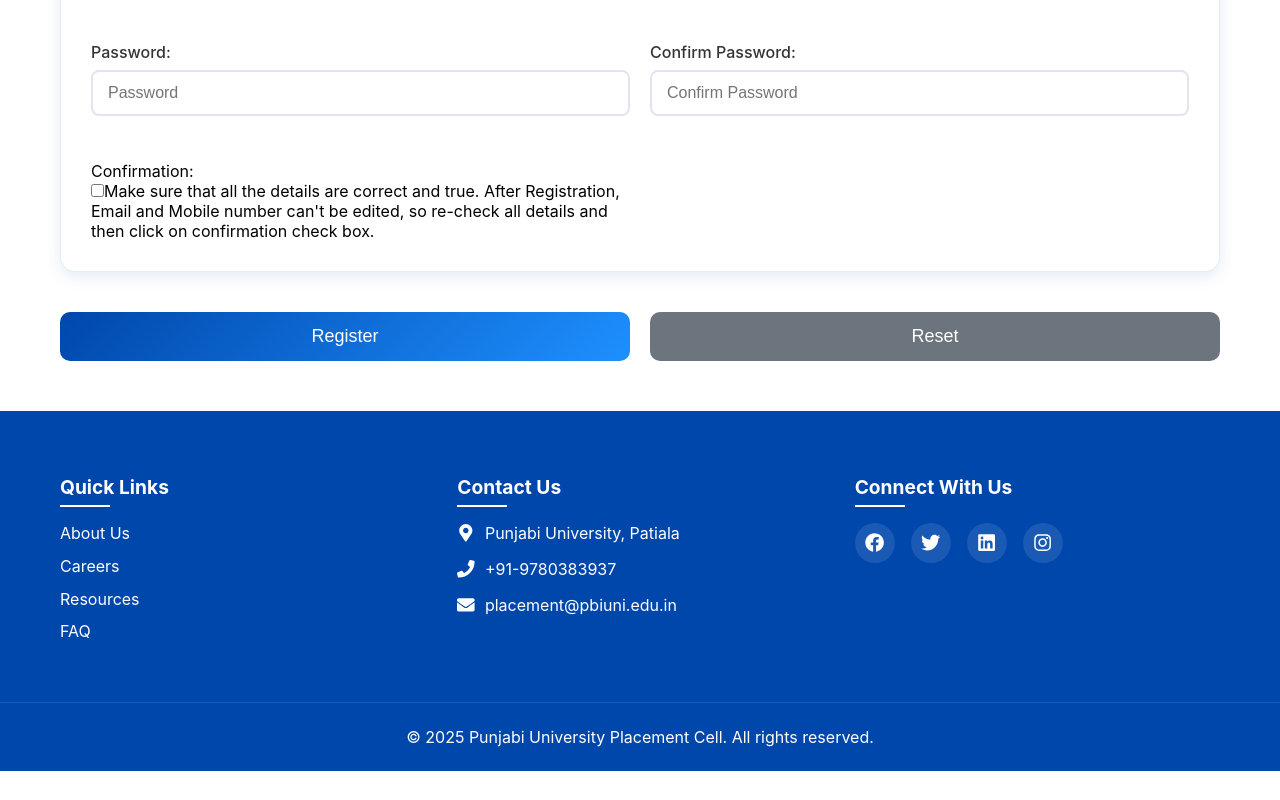
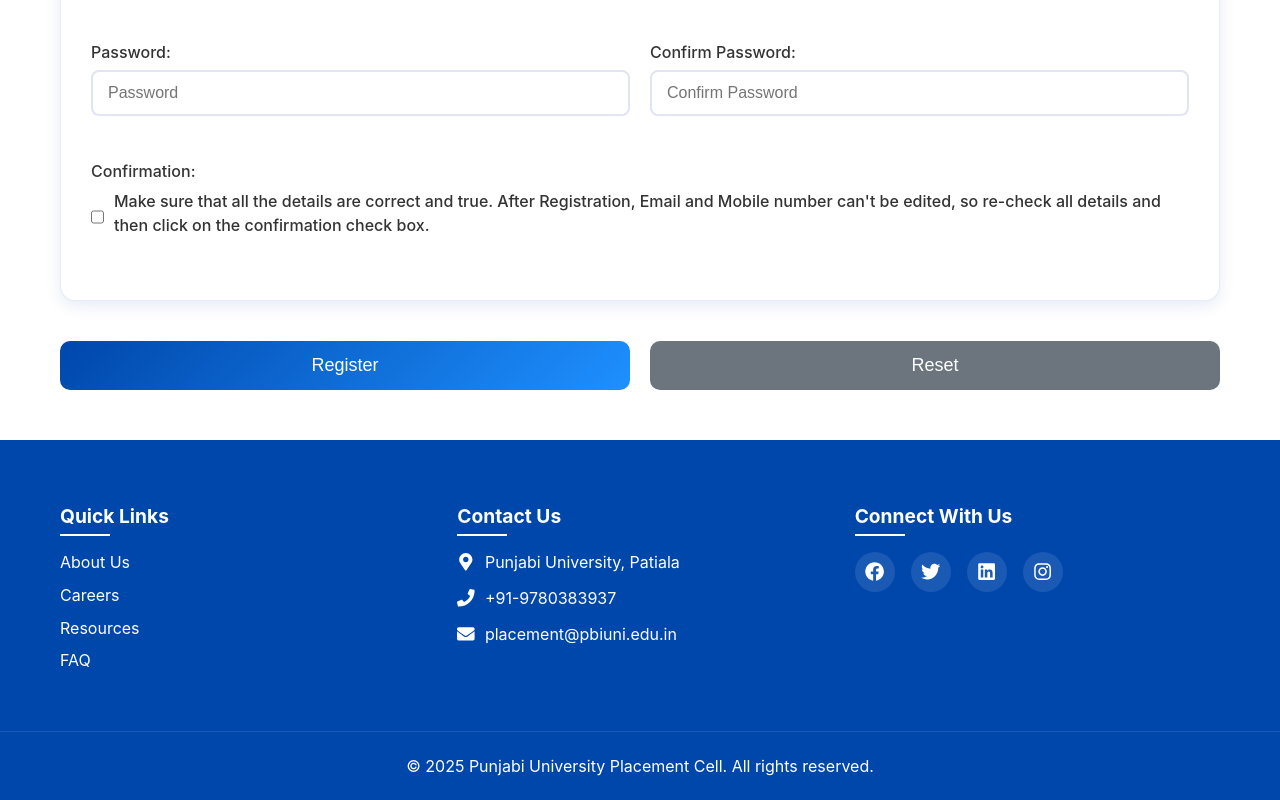
Before and after one commit to harshulchawla1408/UniSite, a React (Create React App) app: page /register in a window 1280 px wide. Shown: the part 1834-2634 px from the top of the page. Before the commit the page ends 2605 px from the top, so only its background shows below. Built offline with nearby package versions, Linux system fonts and the light colour scheme.

Commit message:
change confirmation Ui in register.js file

```diff
--- a/src/Components/Register.js
+++ b/src/Components/Register.js
@@ -58,7 +58,7 @@ function Register() {
             </div>
             <div className="form-section">
               <label>Last Name</label>
-              <input type="text" name="lastname" onChange={(e) => setLastname(e.target.value)} placeholder="Last Name"  />
+              <input type="text" name="lastname" onChange={(e) => setLastname(e.target.value)} placeholder="Last Name" />
             </div>
             <div className="form-section">
               <label>Date of Birth</label>
@@ -122,7 +122,7 @@ function Register() {
             </div>
             <div className="form-section">
               <label>Roll No.</label>
-              <input type="number" name="rollno" onChange={(e) => setRollno(e.target.value)} placeholder="Roll No." required=""/>
+              <input type="number" name="rollno" onChange={(e) => setRollno(e.target.value)} placeholder="Roll No." required="" />
             </div>
           </div>
         </div>
@@ -137,22 +137,26 @@ function Register() {
               <label>Confirm Password:</label>
               <input type="password" name="cpass" onChange={(e) => setCpass(e.target.value)} placeholder="Confirm Password" required="" />
             </div>
-        <div className="" style={{ textAlign: "left" }}>
+            <div className="form-section form-full-width" style={{ textAlign: "left" }}>
               <label>Confirmation:</label>
-          <div>
-          <span style={{ marginLeft: "0px" }}>
-          <label className="checkbox">
-            <input type="checkbox" name="cbox" onChange={(e) => setTerms(e.target.checked)} />
-            Make sure that all the details are correct and true. After Registration, Email and Mobile number can't be edited, so re-check all details and then click on confirmation check box.
+              <div style={{ display: "flex", alignItems: "center" }}>
+                <input
+                  type="checkbox"
+                  name="cbox"
+                  style={{ marginRight: "10px", width: "16px", height: "16px" }}
+                  onChange={(e) => setTerms(e.target.checked)}
+                />
+                <label style={{ textAlign: "left", lineHeight: "1.5", cursor: "pointer" }}>
+                  Make sure that all the details are correct and true. After Registration, Email and Mobile number
+                  can't be edited, so re-check all details and then click on the confirmation check box.
                 </label>
-            </span>
               </div>
             </div>
           </div>
         </div>
         <div className="form-actions">
           <button type="submit" className="register-button" value="Register">Register</button>
-          <button type="reset" className="register-button" style={{background: '#6c757d'}}>Reset</button>
+          <button type="reset" className="register-button" style={{ background: '#6c757d' }}>Reset</button>
         </div>
       </form>
     </div>
```
Lines whose indentation alone changed are shown as unchanged.
